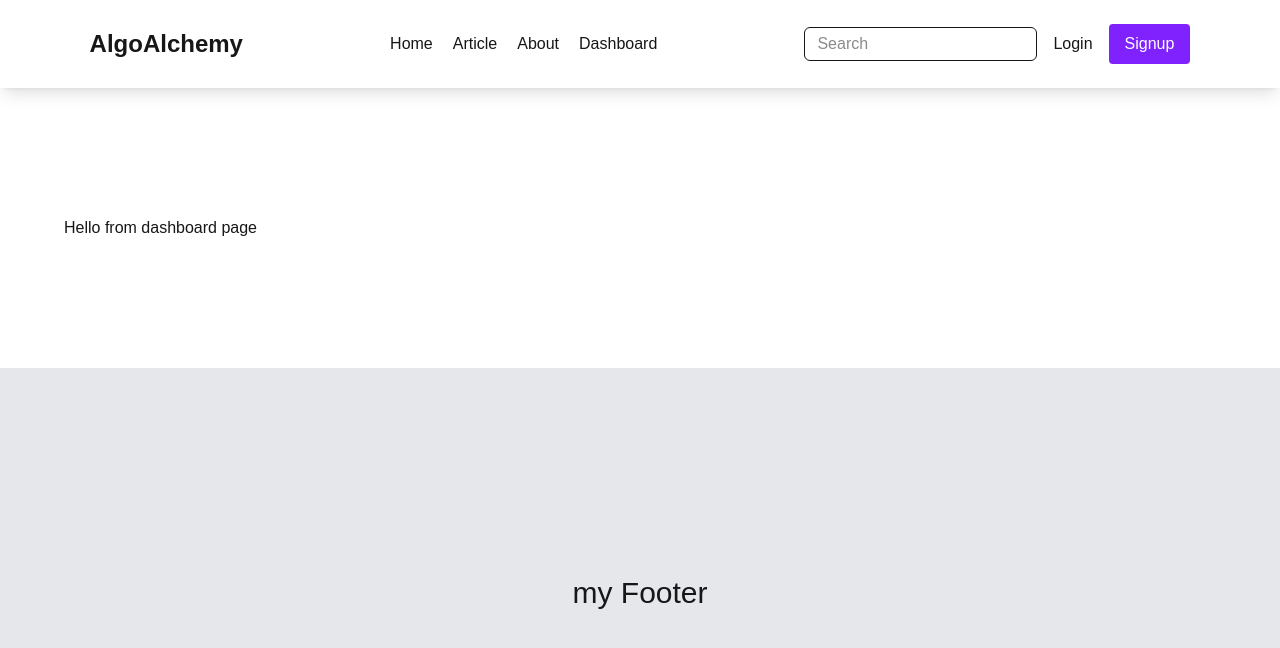
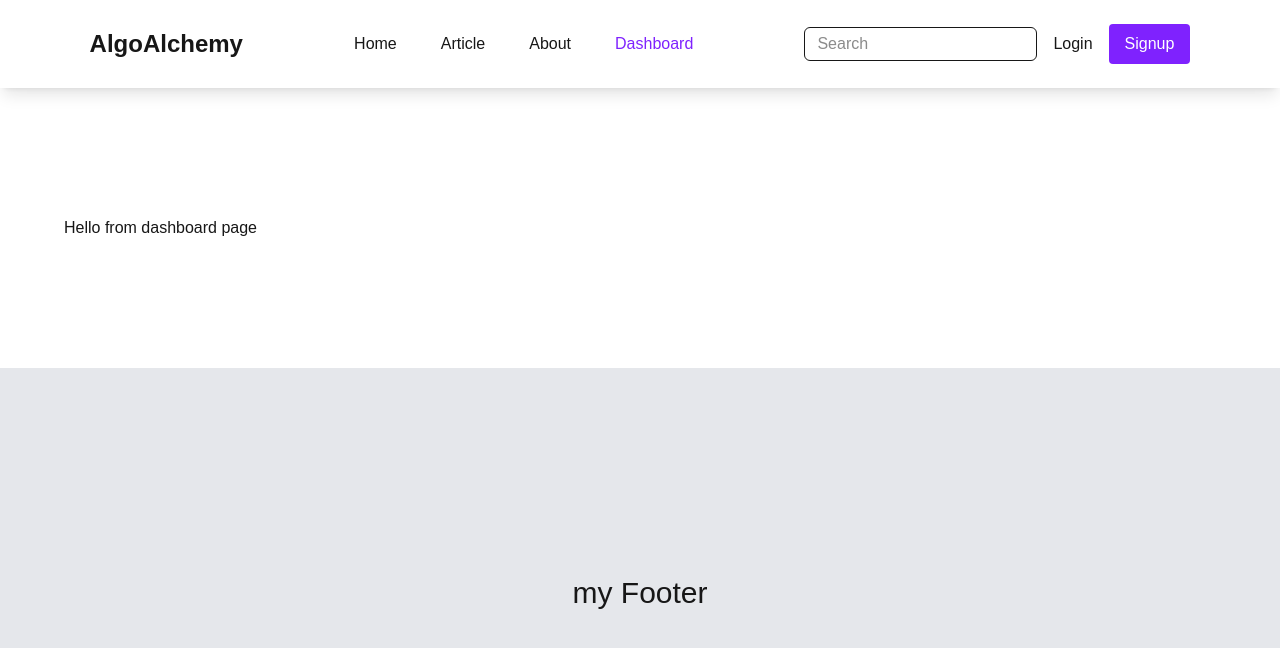
Before and after one commit to MuhammadDan/blog-app, a Next.js app: page /Dashboard in a window 1280 px wide. Shown: the top 648 px of the page. Built offline with nearby package versions, Linux system fonts and the light colour scheme.

Commit message:
My sixth day in project

```diff
--- a/app/Dashboard/page.js
+++ b/app/Dashboard/page.js
@@ -1,4 +1,8 @@
 import Dashboard from "@/component/Dashboard"
+
+export const metadata = {
+  title: Dashboard
+}
 
 const DashboardRoute = () => {
   return (
--- a/app/about/page.js
+++ b/app/about/page.js
@@ -1,5 +1,7 @@
 import About from "@/component/About"
-
+export const metadata = {
+  title: 'About'
+}
 const aboutRoute = () => {
   return (
     <About />
--- a/app/article/page.js
+++ b/app/article/page.js
@@ -1,4 +1,8 @@
 import Article from "@/component/Article"
+
+export const metadata = {
+  title: "Article"
+}
 
 const articleRoute = () => {
   return (
--- a/app/contact-us/page.js
+++ b/app/contact-us/page.js
@@ -1,4 +1,8 @@
 import Contactus from "@/component/Contactus"
+
+export const metadata = {
+  title: Contactus
+}
 
 const contactusRoute = () => {
   return (
--- a/app/layout.js
+++ b/app/layout.js
@@ -1,7 +1,7 @@
 import { Geist, Geist_Mono } from "next/font/google";
 import "./globals.css";
 import Link from "next/link";
-
+import Layout from "@/component/Layout";
 const geistSans = Geist({
   variable: "--font-geist-sans",
   subsets: ["latin"],
@@ -17,38 +17,7 @@ export const metadata = {
   description: "Generated by create next app",
 };
 
-const menus = [
-  {
-    label: 'Home',
-    href: '/',
-    button: false
-  },
-   {
-    label: 'Article',
-    href: '/article',
-    button: false
-  },
-   {
-    label: 'About',
-    href: '/about',
-    button: false
-  },
-  // {
-  //   label: 'Login',
-  //   href: '/login',
-  //   button: false
-  // },
-  // {
-  //   label: 'Signup',
-  //   href: '/signup',
-  //   button: true
-  // },
-  {
-    label: 'Dashboard',
-    href: '/Dashboard',
-    button: false
-  },
-]
+
 
 export default function RootLayout({ children }) {
   return (
@@ -56,27 +25,9 @@ export default function RootLayout({ children }) {
       <body
         className={`${geistSans.variable} ${geistMono.variable} antialiased`}
       >
-        <nav className="px-[7%] bg-white shadow-lg sticky top-0 left-0 w-full py-6 flex justify-between items-center">
-          <Link href="/" className="text-left text-2xl font-bold">AlgoAlchemy</Link>
-          <div className="flex gap-5 justify-center flex-1 items-center">
-          {
-            menus.map((item,index)=>(
-              <Link key={index} href={item.href} className={item.button ? 'bg-violet-600 px-8 py-3 rounded text-white' : null}>{item.label}</Link>
-            ))
-          }
-          </div>
-          <div className="flex items-center gap-4">
-            <input type="text" placeholder="Search" className="border px-3 py-1 rounded-md" />
-            <Link href="/login">Login</Link>
-            <Link
-             href="/signup"
-             className="bg-violet-600 px-4 py-2 rounded text-white"
-             >Signup</Link>
-
-          </div>
-        </nav>
-        <section className="px-[5%] py-[10%]">{children}</section>
-        <footer className="bg-gray-200 h-[450px] flex items-center justify-center text-3xl">my Footer</footer>
+      <Layout>
+        {children}
+      </Layout>
       </body>
     </html>
   );
--- a/app/login/page.js
+++ b/app/login/page.js
@@ -1,4 +1,7 @@
 import login from "@/component/login"
+export const metadata = {
+  title: 'loginpage'
+}
 
 const loginpageRoute = () => {
   return (
--- a/app/signup/page.js
+++ b/app/signup/page.js
@@ -1,4 +1,8 @@
 import Signup from "@/component/Signup"
+
+export const metadata = {
+  title: 'Signup-page'
+}
 
 const signupRoute = () => {
   return (
--- a/component/About.jsx
+++ b/component/About.jsx
@@ -1,6 +1,8 @@
-import React from 'react'
+'use client'
+import React, { useState } from 'react'
 
 const About = () => {
+  // const [first, setfirst] = useState(second)
   return (
     <div>
         <h1>Hi from about page</h1>
--- /dev/null
+++ b/component/Layout.jsx
@@ -0,0 +1,70 @@
+'use client'
+import Link from 'next/link'
+import { usePathname } from 'next/navigation'
+import React from 'react'
+
+const menus = [
+  {
+    label: 'Home',
+    href: '/',
+    button: false
+  },
+   {
+    label: 'Article',
+    href: '/article',
+    button: false
+  },
+   {
+    label: 'About',
+    href: '/about',
+    button: false
+  },
+  // {
+  //   label: 'Login',
+  //   href: '/login',
+  //   button: false
+  // },
+  // {
+  //   label: 'Signup',
+  //   href: '/signup',
+  //   button: true
+  // },
+  {
+    label: 'Dashboard',
+    href: '/Dashboard',
+    button: false
+  },
+]
+
+const Layout = ({children}) => {
+    const pathname = usePathname()
+    console.log(pathname)
+
+  return (
+    <>
+     <nav className="px-[7%] bg-white shadow-lg sticky top-0 left-0 w-full py-6 flex justify-between items-center">
+          <Link href="/" className="text-left text-2xl font-bold">AlgoAlchemy</Link>
+          <div className="flex gap-5 justify-center flex-1 items-center">
+          {
+            menus.map((item,index)=>(
+              <Link key={index} href={item.href} className={`px-3 ${pathname == item.href ? "text-violet-600" : ""}`}>{item.label}</Link>
+            ))
+          }
+          </div>
+          <div className="flex items-center gap-4">
+            <input type="text" placeholder="Search" className="border px-3 py-1 rounded-md" />
+            <Link href="/login">Login</Link>
+            <Link
+             href="/signup"
+             className="bg-violet-600 px-4 py-2 rounded text-white"
+             >Signup</Link>
+
+          </div>
+        </nav>
+         <section className="px-[5%] py-[10%]">{children}</section>
+         <footer className="bg-gray-200 h-[450px] flex items-center justify-center text-3xl">my Footer</footer>
+</>
+  )
+}
+
+export default Layout
```
Also changed, not shown: public/Understanding.txt.
